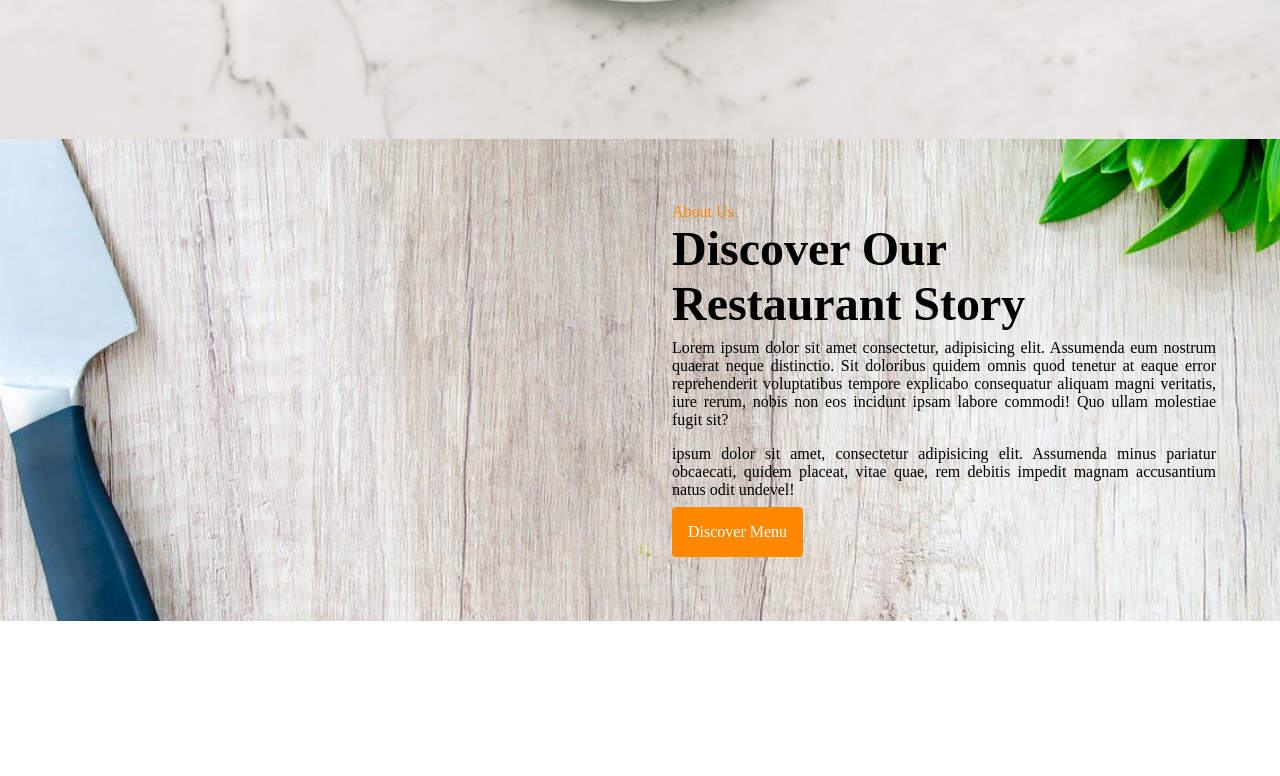
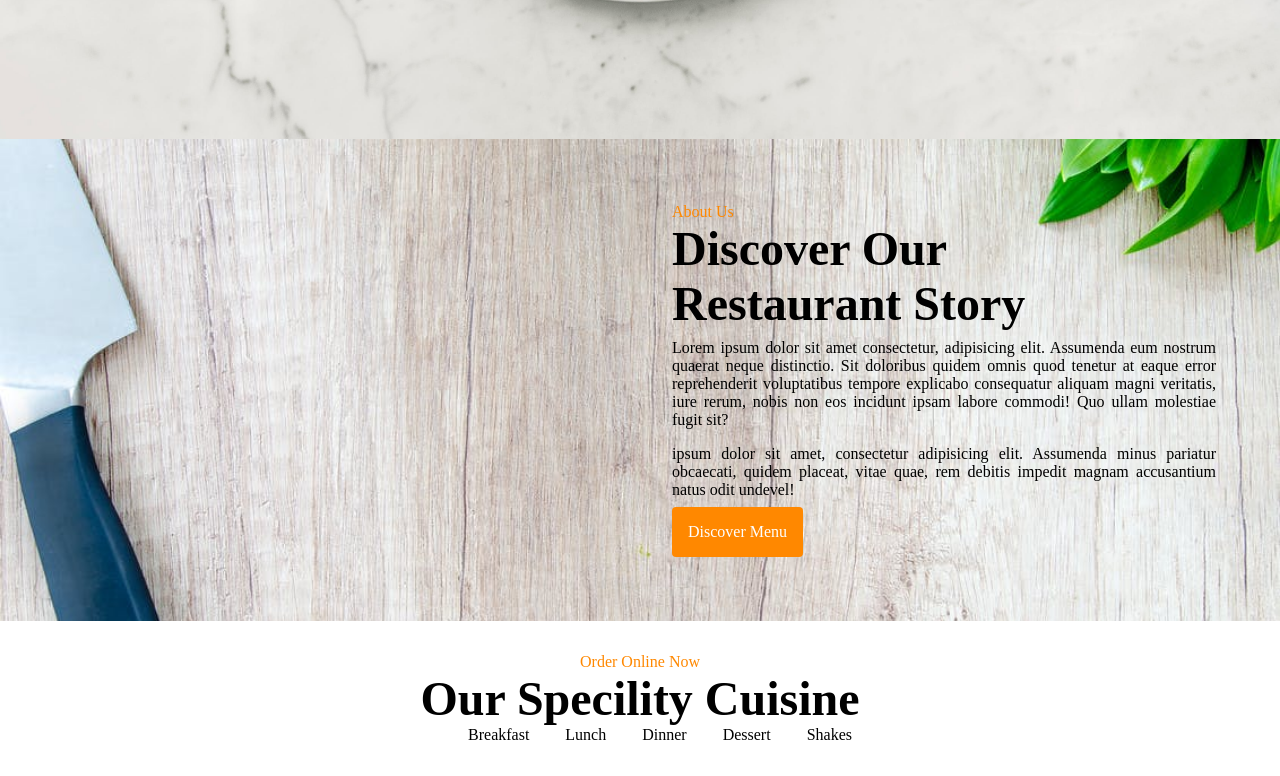
Before and after one commit to BryonVerdone/cuisine-restaurant, a plain HTML site: page index.html in a window 1280 px wide. Shown: the part 716-1492 px from the top of the page. Before the commit the page ends 1337 px from the top, so only its background shows below. Drawn offline with Linux system fonts and the light colour scheme.

Commit message:
added section heading and menu items

```diff
--- a/index.html
+++ b/index.html
@@ -100,6 +100,24 @@
     </section>
     <!-- end of About us section -->
     <!-- photo section  -->
+    <section class="photo-section">
+      <div class="photo-section-container">
+        <span class="sub-heading">Order Online Now</span>
+        <div class="section-heading">
+          <h1>Our Specility Cuisine </h1>
+          </div>
+          <div class="photo-sections-links">
+            <ul>
+              <li class="photo-menu-item"><a href="#">Breakfast</a> </li>
+              <li class="photo-menu-item"><a href="#">Lunch</a></li>
+              <li class="photo-menu-item"><a href="#">Dinner</a></li>
+              <li class="photo-menu-item"><a href="#">Dessert</a></li>
+              <li class="photo-menu-item"><a href="#">Shakes</a></li>
+            </ul>
+          </div>
+
+      </div>
+    </section>
     <!-- end of photo section  -->
     <!-- hours section  -->
     <!-- end of hours section  -->
--- a/styles.css
+++ b/styles.css
@@ -81,22 +81,16 @@ About Section
   justify-content: flex-end;
   align-items: center;
   padding: 2rem;
-  /* height: 100vh; */
 }
 .about-us-container {
   width: 50%;
   padding: 2rem;
-  /* display: flex;
-  justify-content: flex-end;
-  align-items: center; */
-  /* max-width: 100%; */
 }
 .sub-heading {
   color: var(--icon-colors);
 }
 .section-heading {
   font-size: 2rem;
-  /* width: 100%; */
 }
 .about-us-text {
   width: 100%;
@@ -114,3 +108,22 @@ p {
   background: var(--icon-colors);
   text-align: justify;
 }
+/*
+==========
+Photo Section
+==========
+*/
+.photo-section {
+  padding: 2rem;
+  text-align: center;
+}
+.photo-section-links {
+  margin: auto;
+}
+.photo-menu-item {
+  display: inline;
+  padding: 1rem;
+}
+.photo-menu-item a:hover {
+  color: var(--icon-colors);
+}
```
